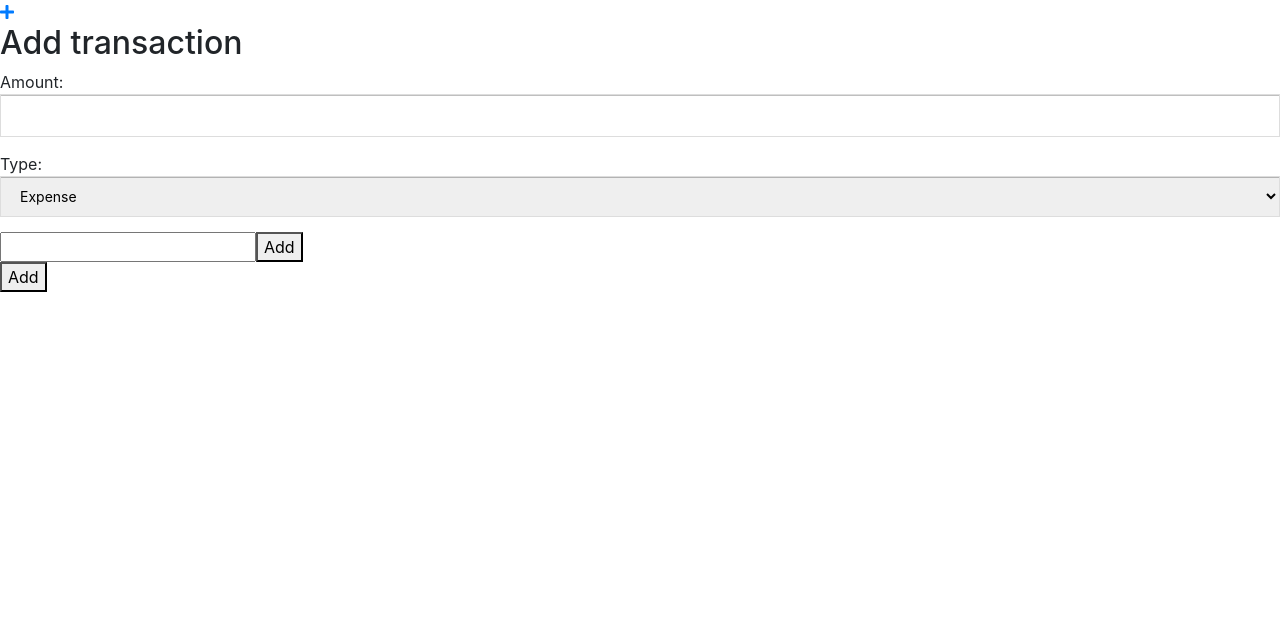
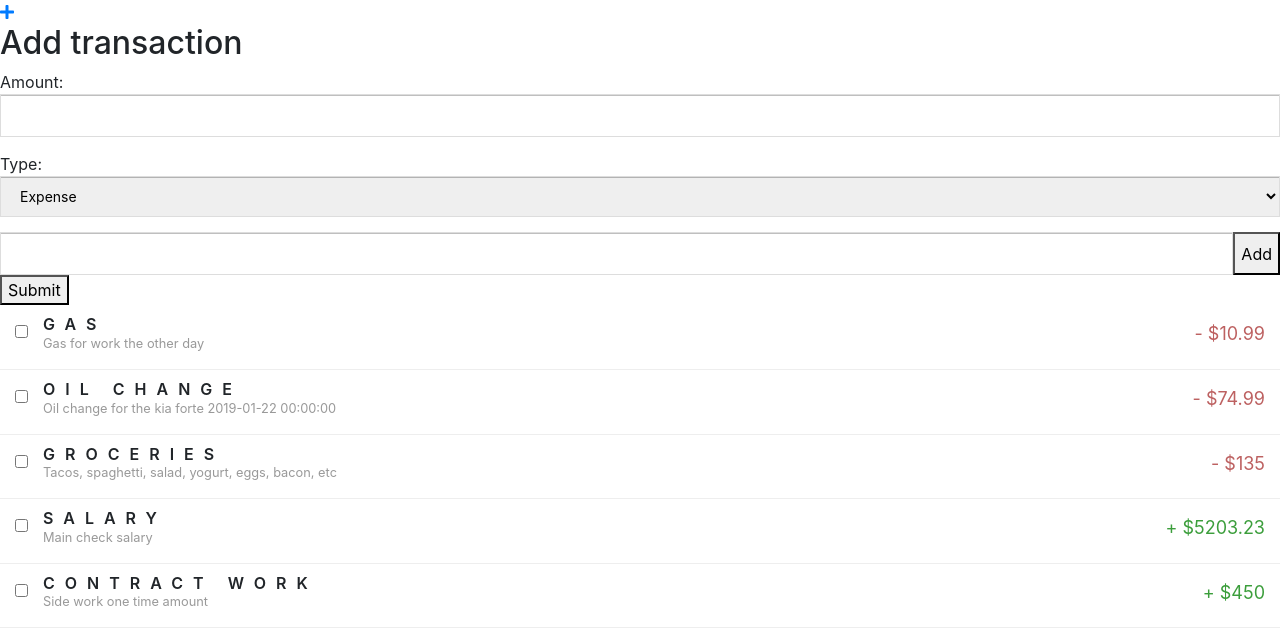
Before and after one commit to thomaskbird/spending-tracker-frontend, a React app: page /admin/add in a window 1280 px wide. Shown: the top 644 px of the page. Built offline with nearby package versions, Linux system fonts and the light colour scheme.

Commit message:
Adding some content

```diff
--- a/src/components/App.scss
+++ b/src/components/App.scss
@@ -1,3 +1,11 @@
+@mixin formElement() {
+  font-size: 14px;
+  padding: 10px 15px;
+  box-sizing: border-box;
+  border: 1px solid #ddd;
+  box-shadow: inset 0 1px 0px rgba(0,0,0,.25);
+}
+
 .FormGroup {
   display: flex;
   margin-bottom: 15px;
@@ -14,11 +22,7 @@
   input,
   select,
   textarea {
-    font-size: 14px;
-    padding: 10px 15px;
-    box-sizing: border-box;
-    border: 1px solid #ddd;
-    box-shadow: inset 0 1px 0px rgba(0,0,0,.25);
+    @include formElement();
 
     &:hover {
       border: 1px solid #aaa;
@@ -29,4 +33,15 @@
       border: 1px solid #333;
     }
   }
+
+  &Bundle {
+    display: flex;
+
+    input,
+    select,
+    textarea {
+      flex: 1;
+      @include formElement();
+    }
+  }
 }
--- a/src/components/partials/AddTransactionView.tsx
+++ b/src/components/partials/AddTransactionView.tsx
@@ -42,7 +42,7 @@ export class AddTransactionView extends React.Component<
           </div>
         </div>
 
-        <button type="submit">Add</button>
+        <button type="submit">Submit</button>
       </div>
     );
   }
--- a/src/components/partials/ShellView.tsx
+++ b/src/components/partials/ShellView.tsx
@@ -1,7 +1,7 @@
 import * as React from "react";
 import "./ShellView.scss";
 import { FontAwesomeIcon } from "@fortawesome/react-fontawesome";
-import { Switch, Route, Link } from "react-router-dom";
+import { BrowserRouter as Router, Switch, Route, Link } from "react-router-dom";
 
 import { AddTransactionView } from "./AddTransactionView";
 import { TransactionListView } from "./TransactionListView";
@@ -31,11 +31,13 @@ export class ShellView extends React.Component<ShellViewProps, State> {
           </Link>
         </div>
         <div className={"BodyPartial"}>
-          <Switch>
-            <Route path={"/admin/add"} component={AddTransactionView} />
-            <Route path={"/admin/insights"} component={InsightPickerView} />
-            <Route component={TransactionListView} />
-          </Switch>
+          <Router>
+            <>
+              <Route path={"/admin/add"} component={AddTransactionView} />
+              <Route path={"/admin/insights"} component={InsightPickerView} />
+              <Route component={TransactionListView} />
+            </>
+          </Router>
         </div>
       </div>
     );
```
Also changed, not shown: 1 other file (tests, documents, lock files or other folders).
